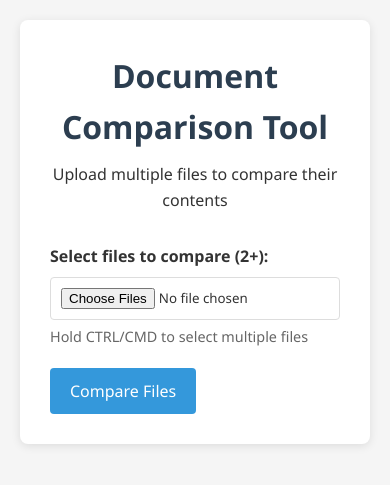
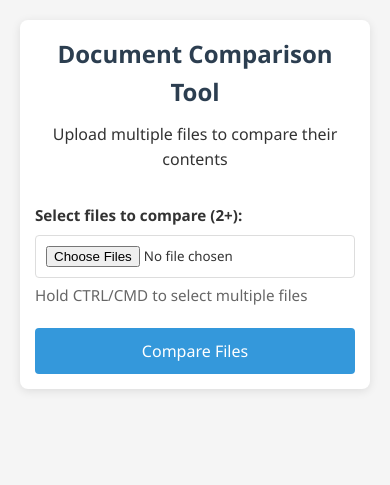
Before and after one commit to karna484/file-comparison, a Flask app: page / in a window 390 px wide. Shown: the top 485 px of the page. Run offline with Flask 3, Linux system fonts and the light colour scheme.

Commit message:
Add responsive CSS styles for mobile devices

```diff
--- a/static/style.css
+++ b/static/style.css
@@ -212,3 +212,47 @@ th {
     padding: 0 3px;
     border-radius: 3px;
 }
+/* Mobile Responsiveness */
+@media (max-width: 768px) {
+    .container {
+        padding: 15px;
+    }
+
+    .header h1 {
+        font-size: 1.5rem;
+    }
+
+    .form-group label,
+    .hint {
+        font-size: 0.95rem;
+    }
+
+    .submit-btn {
+        width: 100%;
+        padding: 12px;
+        font-size: 1rem;
+    }
+
+    table, th, td {
+        font-size: 0.85rem;
+    }
+
+    .match-card {
+        padding: 10px;
+        font-size: 0.9rem;
+    }
+
+    .match-text {
+        font-size: 0.85rem;
+    }
+
+    .similarity-guide {
+        font-size: 0.9rem;
+        padding: 10px;
+    }
+}
+table {
+    display: block;
+    overflow-x: auto;
+    white-space: nowrap;
+}
```
